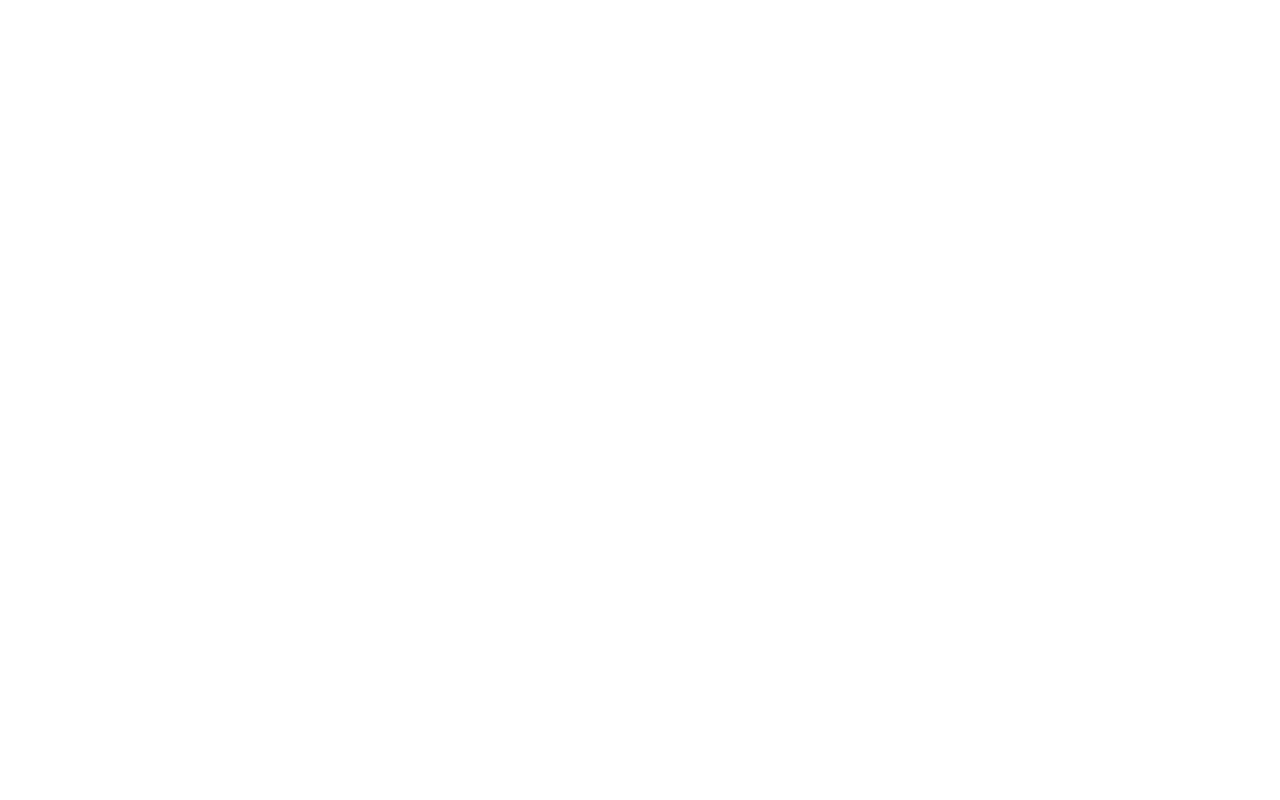
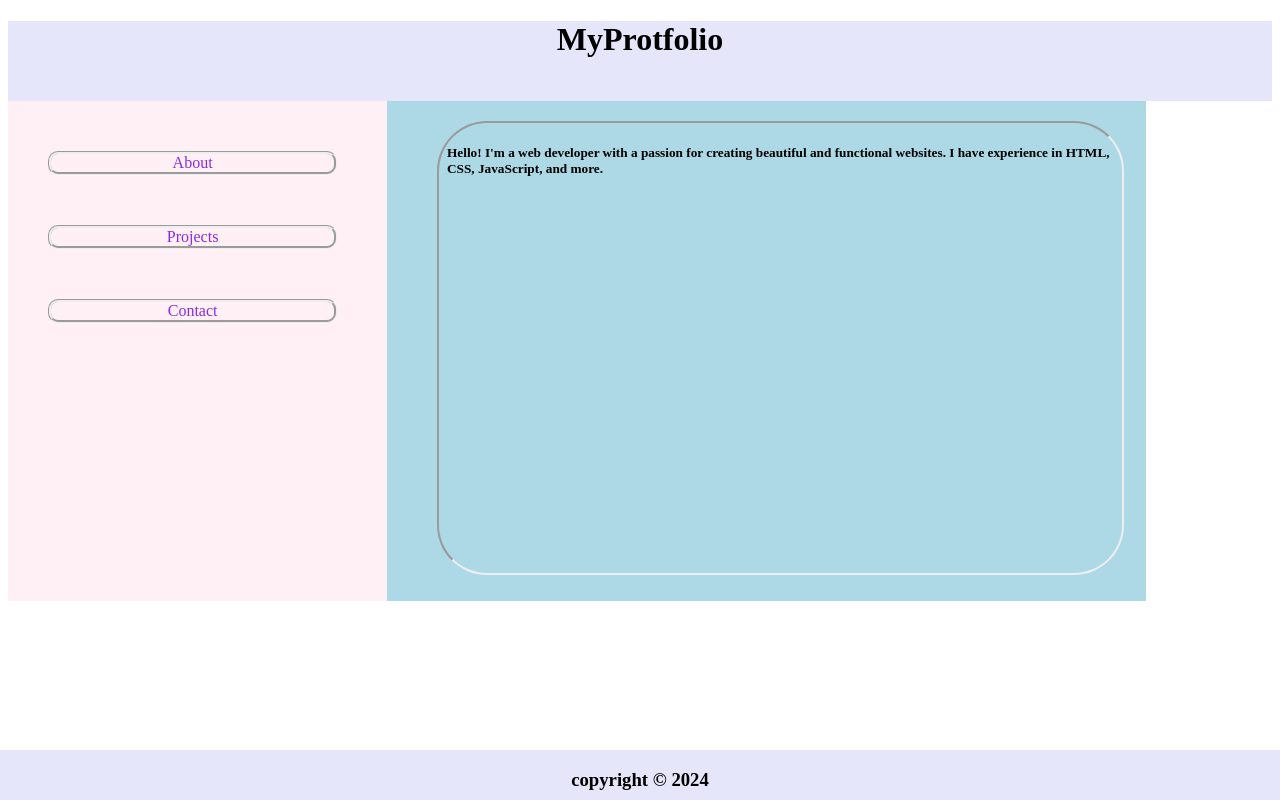
Before and after one commit to Wolfirus/Portfolio, a plain HTML site: page index.html in a window 1280 px wide. Drawn offline with Linux system fonts and the light colour scheme.

Commit message:
created new temp (ps:not by ai):modified index page +added the new necessary files

```diff
--- /dev/null
+++ b/about.html
@@ -0,0 +1,15 @@
+<!DOCTYPE html>
+<html lang="en">
+  <head>
+    <meta charset="UTF-8" />
+    <meta http-equiv="X-UA-Compatible" content="IE=edge" />
+    <meta name="viewport" content="width=device-width, initial-scale=1.0" />
+    <title>Document</title>
+  </head>
+  <body>
+    <h5>
+      Hello! I'm a web developer with a passion for creating beautiful and
+      functional websites. I have experience in HTML, CSS, JavaScript, and more.
+    </h5>
+  </body>
+</html>
--- a/index.html
+++ b/index.html
@@ -4,9 +4,26 @@
     <meta charset="UTF-8" />
     <meta http-equiv="X-UA-Compatible" content="IE=edge" />
     <meta name="viewport" content="width=device-width, initial-scale=1.0" />
-    <title>Document</title>
+    <title>MyProtfolio</title>
+    <link rel="stylesheet" href="style.css" />
+    <!--link css file to this html page-->
   </head>
   <body>
-    <h1></h1>
+    <header>
+      <h1>MyProtfolio</h1>
+    </header>
+    <nav>
+      <ul>
+        <li><a href="about.html" target="f">About</a></li>
+        <!--specifying the target where the page will be displayed -->
+        <li><a href="projects.html" target="f">Projects</a></li>
+        <li><a href="contact.html" target="f">Contact</a></li>
+      </ul>
+    </nav>
+    <section>
+      <iframe src="about.html" name="f"></iframe
+      ><!--this iframe name we will link this iframe name to the target-->
+    </section>
+    <footer><h3>copyright © 2024</h3></footer>
   </body>
 </html>
--- /dev/null
+++ b/style.css
@@ -0,0 +1,49 @@
+header{
+    width: 100%;
+    height: 80px;
+    background-color: lavender;
+    text-align: center;
+}
+nav{
+    width: 30%;
+    float: left;
+    height: 500px;
+    background-color: lavenderblush;
+}
+section{
+    width: 60%;
+    float: left;
+    height: 500px;
+    background-color: lightblue;
+}
+iframe{
+    width: 90%;
+    height: 450px;
+    border-radius: 50px;
+    margin-left: 50px;
+    margin-top: 20px;
+}
+ul{
+    list-style: none;
+
+}
+li{
+    border-radius: 10px;
+    border-style: groove;
+    margin-top: 50px;
+    margin-right: 50px;
+    text-align: center;
+}
+a{
+    text-decoration: none;
+    color: blueviolet;
+}
+footer{
+    position: fixed;
+    width: 100%;
+    left: 0;
+    bottom: 0;
+    background-color: lavender;
+    height: 50px;
+    text-align: center;
+}
```
Also changed, not shown: contact.html (added, +12 -0 lines), projects.html (added, +12 -0 lines).
